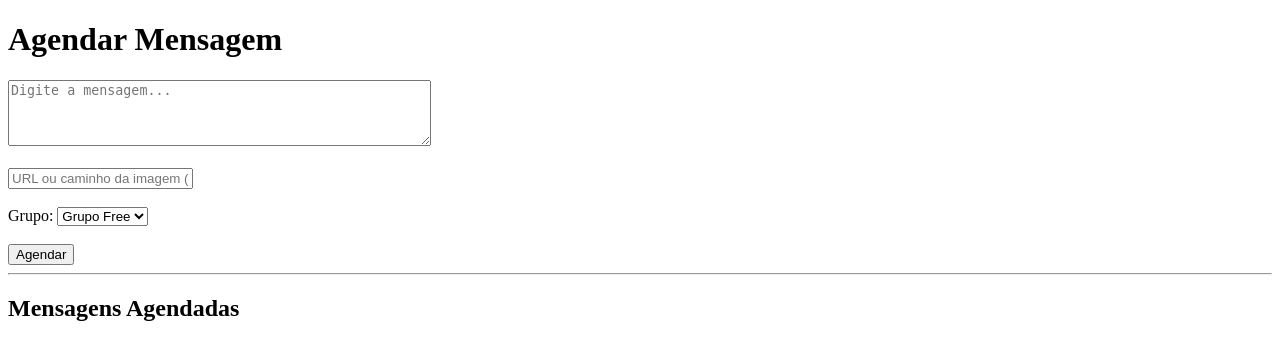
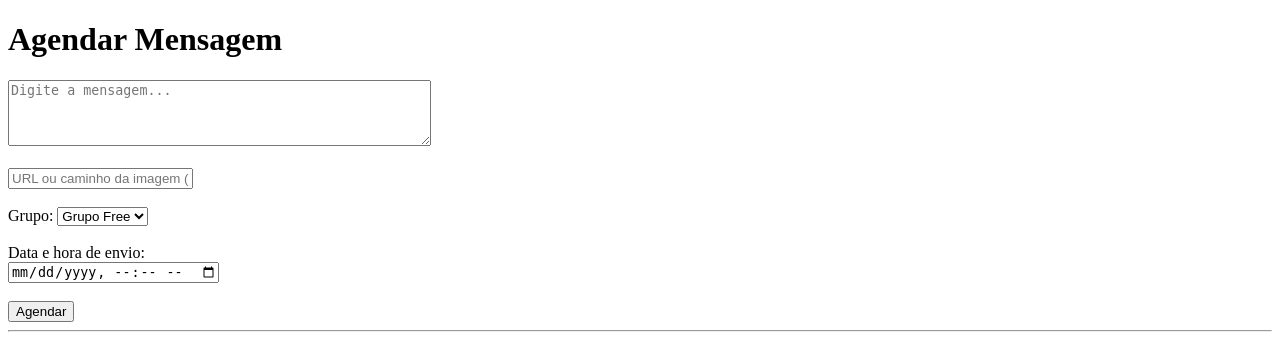
Before and after one commit to Greed1959JR/agendador_telegram, a Flask app: page / in a window 1280 px wide. Shown: the top 342 px of the page. Run offline with Flask 3, Linux system fonts and the light colour scheme; data that the repository does not hold is empty.

Commit message:
Update index.html

```diff
--- a/templates/index.html
+++ b/templates/index.html
@@ -15,6 +15,9 @@
             <option value="free">Grupo Free</option>
             <option value="vip">Grupo VIP</option>
         </select><br><br>
+
+        <label>Data e hora de envio:</label><br>
+        <input type="datetime-local" name="data_envio" required><br><br>
 
         <button type="submit">Agendar</button>
     </form>
```
